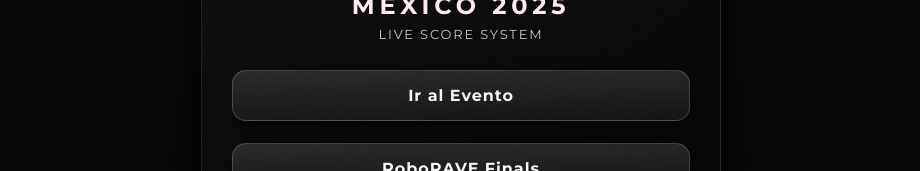
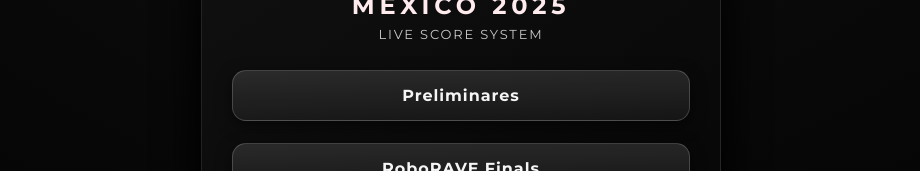
Before and after one commit to ARF2733/roborave_frontend, a React (Vite) app: page / in a window 1280 px wide. Shown: the part 284-455 px from the top of the page, without its empty margins (179-1099 px from the left). Built offline with nearby package versions, Linux system fonts and the light colour scheme.

Commit message:
New Finalsvfinal

```diff
--- a/src/Home.jsx
+++ b/src/Home.jsx
@@ -43,7 +43,7 @@ export default function Home() {
             onMouseEnter={() => setHover("scores")}
             onMouseLeave={() => setHover(null)}
           >
-            Ir al Evento
+            Preliminares
           </a>
 
           <a
```
